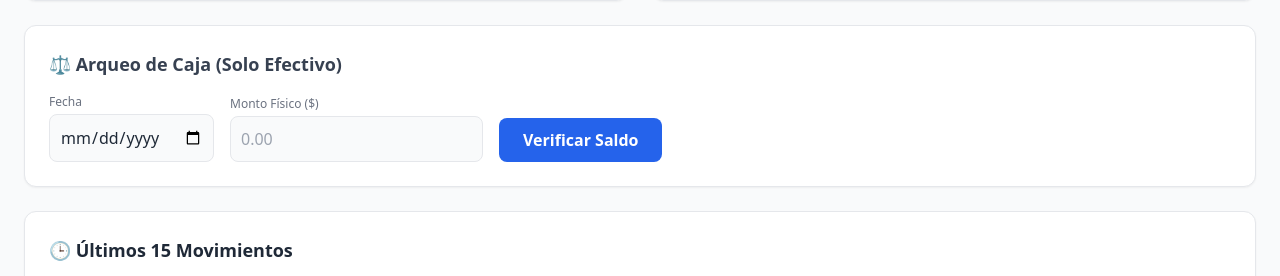
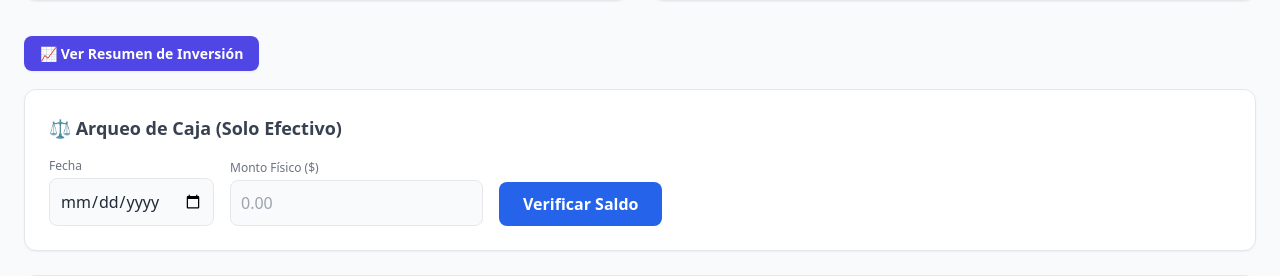
Before and after one commit to xlink1729-cloud/Caja-clinica, a FastAPI app: page / in a window 1280 px wide. Shown: the part 386-662 px from the top of the page. Run offline with FastAPI, Linux system fonts and the light colour scheme; the visitor is signed in with stand-in values (Sample User, id 1); data that the repository does not hold is empty; some libraries are stand-ins or nearby versions.

Commit message:
Update control_caja.html

```diff
--- a/templates/control_caja.html
+++ b/templates/control_caja.html
@@ -59,6 +59,8 @@
             <div class="bg-white p-6 rounded-xl shadow-sm border"><h2 class="text-lg font-semibold mb-4">📊 Balance por Mes</h2>
                 <table class="w-full text-sm"><thead><tr class="text-gray-500 text-left uppercase"><th>Mes</th><th>Ingresos</th><th>Egresos</th><th>Ganancia</th></tr></thead><tbody>{% for r in reporte_mensual %}<tr><td>{{ r.periodo }}</td><td class="text-emerald-600">${{ "{:,.2f}".format(r.ingresos) }}</td><td class="text-red-600">${{ "{:,.2f}".format(r.egresos) }}</td><td class="font-bold {% if r.ganancia >= 0 %}text-emerald-700{% else %}text-red-700{% endif %}">${{ "{:,.2f}".format(r.ganancia) }}</td></tr>{% endfor %}</tbody></table>
             </div>
+            <div class="mt-4">
+                <a href="/reporte-inversion" class="bg-indigo-600 text-white px-4 py-2 rounded-lg text-sm font-bold shadow-sm hover:bg-indigo-700"> 📈 Ver Resumen de Inversión</a></div>
         </div>
 
         <!-- Arqueo -->
```
